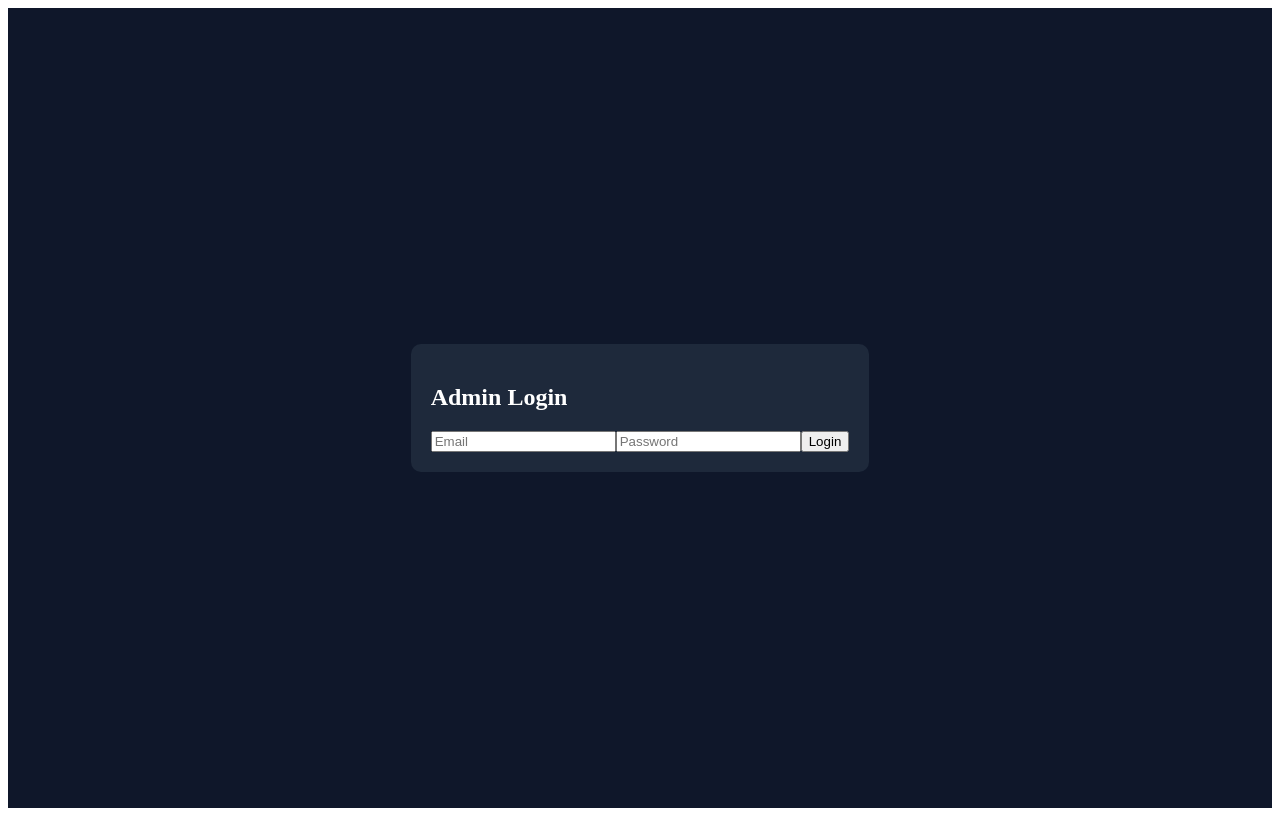
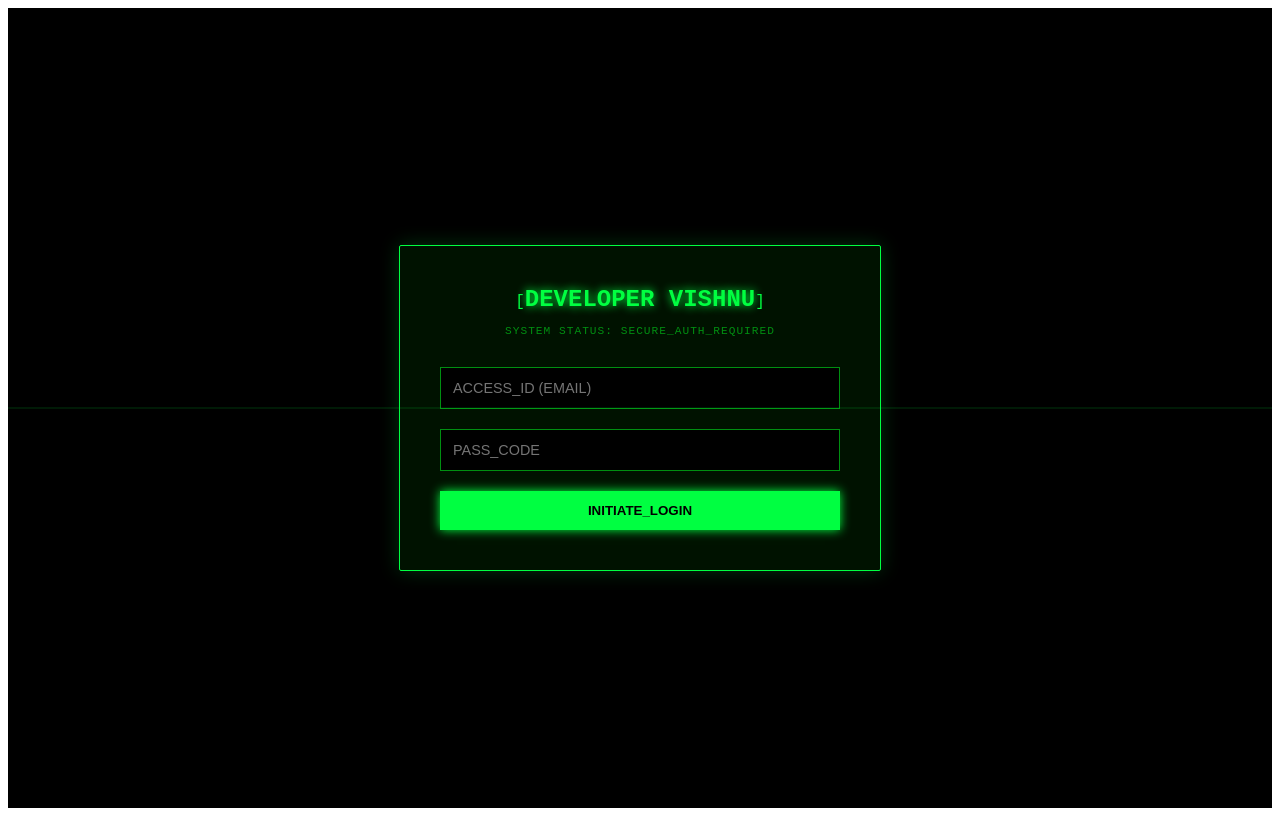
Before and after one commit to vishnuxxxxxx/vishnu-base-api, a Next.js app: page / in a window 1280 px wide. Built offline with nearby package versions, Linux system fonts and the light colour scheme.

Commit message:
Update index.js

```diff
--- a/pages/index.js
+++ b/pages/index.js
@@ -1,4 +1,4 @@
-import { useState } from "react";
+import { useState, useEffect } from "react";
 
 export default function Home() {
   const [logged, setLogged] = useState(false);
@@ -45,62 +45,224 @@ export default function Home() {
 
   if (!logged) {
     return (
-      <div style={styles.center}>
-        <div style={styles.card}>
-          <h2>Admin Login</h2>
-          <input placeholder="Email" onChange={e=>setEmail(e.target.value)} />
-          <input type="password" placeholder="Password" onChange={e=>setPassword(e.target.value)} />
-          <button onClick={login}>Login</button>
+      <div style={styles.terminalContainer}>
+        <div style={styles.scanline}></div>
+        <div style={styles.loginBox}>
+          <div style={styles.header}>
+            <span style={styles.blink}>[</span>
+            <span style={styles.devTitle}>DEVELOPER VISHNU</span>
+            <span style={styles.blink}>]</span>
+          </div>
+          <p style={styles.statusText}>SYSTEM STATUS: SECURE_AUTH_REQUIRED</p>
+
+          <div style={styles.inputGroup}>
+            <input
+              style={styles.hackerInput}
+              placeholder="ACCESS_ID (EMAIL)"
+              onChange={e=>setEmail(e.target.value)}
+            />
+            <input
+              style={styles.hackerInput}
+              type="password"
+              placeholder="PASS_CODE"
+              onChange={e=>setPassword(e.target.value)}
+            />
+            <button style={styles.hackerButton} onClick={login}>INITIATE_LOGIN</button>
+          </div>
         </div>
       </div>
     );
   }
 
   return (
-    <div style={{ padding: 20 }}>
-      <h2>API Dashboard</h2>
+    <div style={styles.dashboardContainer}>
+      <div style={styles.scanline}></div>
+      <h2 style={styles.dashTitle}>// DATABASE_DASHBOARD</h2>
 
-      <div style={styles.card}>
-        <input placeholder="API Name" onChange={e=>setName(e.target.value)} />
-        <input type="number" placeholder="Days" onChange={e=>setDays(Number(e.target.value))} />
-        <input type="number" placeholder="Limit" onChange={e=>setLimit(Number(e.target.value))} />
+      <div style={styles.controlPanel}>
+        <input style={styles.hackerInput} placeholder="PROJECT_NAME" onChange={e=>setName(e.target.value)} />
+        <input style={styles.hackerInput} type="number" placeholder="VALIDITY_DAYS" onChange={e=>setDays(Number(e.target.value))} />
+        <input style={styles.hackerInput} type="number" placeholder="REQ_LIMIT" onChange={e=>setLimit(Number(e.target.value))} />
 
-        <label>
+        <label style={styles.checkboxLabel}>
           <input type="checkbox" onChange={e=>setLifetime(e.target.checked)} />
-          Lifetime Key
+          <span style={{marginLeft: '10px', color: '#00ff41'}}>ENABLE_LIFETIME_ACCESS</span>
         </label>
 
-        <button onClick={createKey}>Create Key</button>
+        <button style={styles.hackerButton} onClick={createKey}>GENERATE_KEY</button>
       </div>
 
-      <button onClick={loadKeys}>Refresh</button>
+      <button style={styles.refreshBtn} onClick={loadKeys}>SYNC_DATABASE</button>
 
-      {keys.map(k => (
-        <div key={k.key} style={styles.card}>
-          <p><b>{k.name}</b></p>
-          <p>{k.key}</p>
-          <p>Limit: {k.daily_limit}</p>
-          <p>Expiry: {k.expiry || "Lifetime"}</p>
-          <button onClick={()=>deleteKey(k.key)}>Delete</button>
-        </div>
-      ))}
+      <div style={styles.keyGrid}>
+        {keys.map(k => (
+          <div key={k.key} style={styles.dataNode}>
+            <div style={styles.nodeHeader}>NODE: {k.name}</div>
+            <code style={styles.keyCode}>{k.key}</code>
+            <div style={styles.nodeMeta}>
+              <p>THRESHOLD: {k.daily_limit}</p>
+              <p>TTL: {k.expiry || "PERSISTENT"}</p>
+            </div>
+            <button style={styles.deleteBtn} onClick={()=>deleteKey(k.key)}>TERMINATE</button>
+          </div>
+        ))}
+      </div>
+
+      <style>{`
+        @keyframes blink {
+          0% { opacity: 1; }
+          50% { opacity: 0; }
+          100% { opacity: 1; }
+        }
+        @keyframes scan {
+          from { top: 0; }
+          to { top: 100%; }
+        }
+      `}</style>
     </div>
   );
 }
 
 const styles = {
-  center: {
+  terminalContainer: {
     display: "flex",
     justifyContent: "center",
     alignItems: "center",
     height: "100vh",
-    background: "#0f172a"
+    background: "#000",
+    fontFamily: "'Courier New', Courier, monospace",
+    overflow: "hidden",
+    position: "relative"
   },
-  card: {
-    background: "#1e293b",
-    color: "white",
-    padding: 20,
-    margin: 10,
-    borderRadius: 10
+  scanline: {
+    width: "100%",
+    height: "2px",
+    background: "rgba(0, 255, 65, 0.1)",
+    position: "absolute",
+    zIndex: 10,
+    pointerEvents: "none",
+    animation: "scan 4s linear infinite"
+  },
+  loginBox: {
+    background: "rgba(0, 20, 0, 0.9)",
+    padding: "40px",
+    borderRadius: "2px",
+    border: "1px solid #00ff41",
+    boxShadow: "0 0 20px rgba(0, 255, 65, 0.2)",
+    width: "100%",
+    maxWidth: "400px",
+    zIndex: 5
+  },
+  header: {
+    textAlign: "center",
+    marginBottom: "10px"
+  },
+  devTitle: {
+    color: "#00ff41",
+    fontSize: "1.5rem",
+    fontWeight: "bold",
+    textShadow: "0 0 10px #00ff41"
+  },
+  blink: {
+    color: "#00ff41",
+    animation: "blink 1s infinite"
+  },
+  statusText: {
+    color: "#008f11",
+    fontSize: "0.7rem",
+    textAlign: "center",
+    marginBottom: "30px",
+    letterSpacing: "1px"
+  },
+  hackerInput: {
+    width: "100%",
+    padding: "12px",
+    marginBottom: "20px",
+    background: "#000",
+    border: "1px solid #008f11",
+    color: "#00ff41",
+    outline: "none",
+    boxSizing: "border-box",
+    fontSize: "0.9rem"
+  },
+  hackerButton: {
+    width: "100%",
+    padding: "12px",
+    background: "#00ff41",
+    color: "#000",
+    border: "none",
+    fontWeight: "bold",
+    cursor: "pointer",
+    boxShadow: "0 0 10px #00ff41",
+    transition: "0.3s"
+  },
+  dashboardContainer: {
+    padding: "40px",
+    minHeight: "100vh",
+    background: "#050505",
+    color: "#00ff41",
+    fontFamily: "'Courier New', monospace",
+    position: "relative"
+  },
+  dashTitle: {
+    borderBottom: "1px solid #00ff41",
+    paddingBottom: "10px",
+    marginBottom: "30px"
+  },
+  controlPanel: {
+    background: "#0a0a0a",
+    padding: "20px",
+    border: "1px solid #004d00",
+    marginBottom: "30px"
+  },
+  checkboxLabel: {
+    display: "block",
+    marginBottom: "20px",
+    fontSize: "0.8rem"
+  },
+  refreshBtn: {
+    background: "transparent",
+    border: "1px solid #00ff41",
+    color: "#00ff41",
+    padding: "10px 20px",
+    cursor: "pointer",
+    marginBottom: "20px"
+  },
+  keyGrid: {
+    display: "grid",
+    gridTemplateColumns: "repeat(auto-fill, minmax(280px, 1fr))",
+    gap: "20px"
+  },
+  dataNode: {
+    border: "1px solid #004d00",
+    padding: "15px",
+    background: "rgba(0, 20, 0, 0.5)"
+  },
+  nodeHeader: {
+    color: "#00ff41",
+    fontSize: "0.8rem",
+    marginBottom: "10px",
+    opacity: 0.7
+  },
+  keyCode: {
+    display: "block",
+    background: "#000",
+    padding: "10px",
+    border: "1px dashed #008f11",
+    marginBottom: "10px",
+    fontSize: "0.8rem"
+  },
+  nodeMeta: {
+    fontSize: "0.8rem",
+    color: "#008f11"
+  },
+  deleteBtn: {
+    marginTop: "15px",
+    background: "transparent",
+    border: "1px solid #ff0000",
+    color: "#ff0000",
+    padding: "5px 10px",
+    cursor: "pointer",
+    fontSize: "0.7rem"
   }
 };
```
